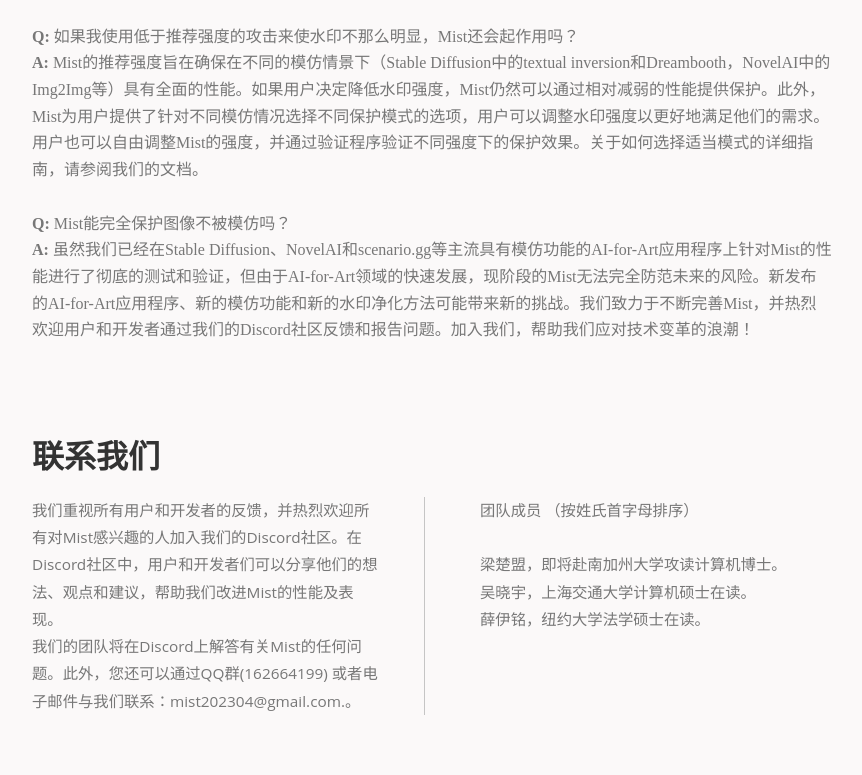
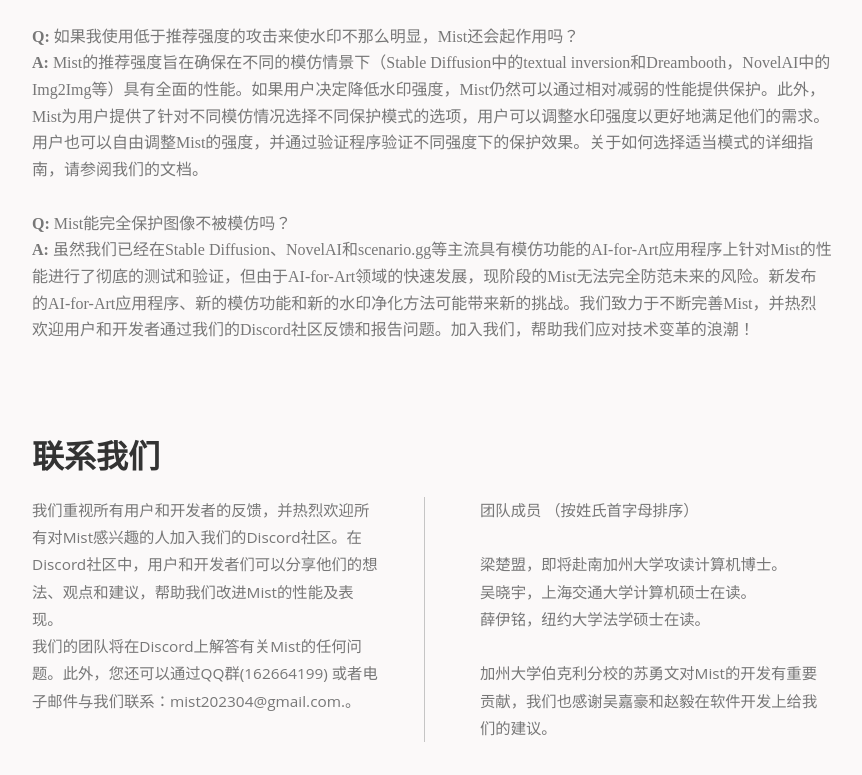
Before and after one commit to psyker-team/psyker-team.github.io, a plain HTML site: page index.html in a window 1280 px wide. Shown: the part 4712-5487 px from the top of the page, without its empty margins (208-1070 px from the left). Drawn offline with Linux system fonts and the light colour scheme; files whose address does not match are found by name; a web font is replaced by a local one.

Commit message:
'updating_contact_us'

```diff
--- a/index.html
+++ b/index.html
@@ -408,7 +408,8 @@
                 <P>梁楚盟，即将赴南加州大学攻读计算机博士。</P>
                 <P>吴晓宇，上海交通大学计算机硕士在读。</P>
                 <P>薛伊铭，纽约大学法学硕士在读。</P>
-
+                <br>
+                <P>加州大学伯克利分校的苏勇文对Mist的开发有重要贡献，我们也感谢吴嘉豪和赵毅在软件开发上给我们的建议。 </P>
               </div>
             </div>
           </div>
```
Also changed, not shown: index_en.html (+2 -1 lines).
